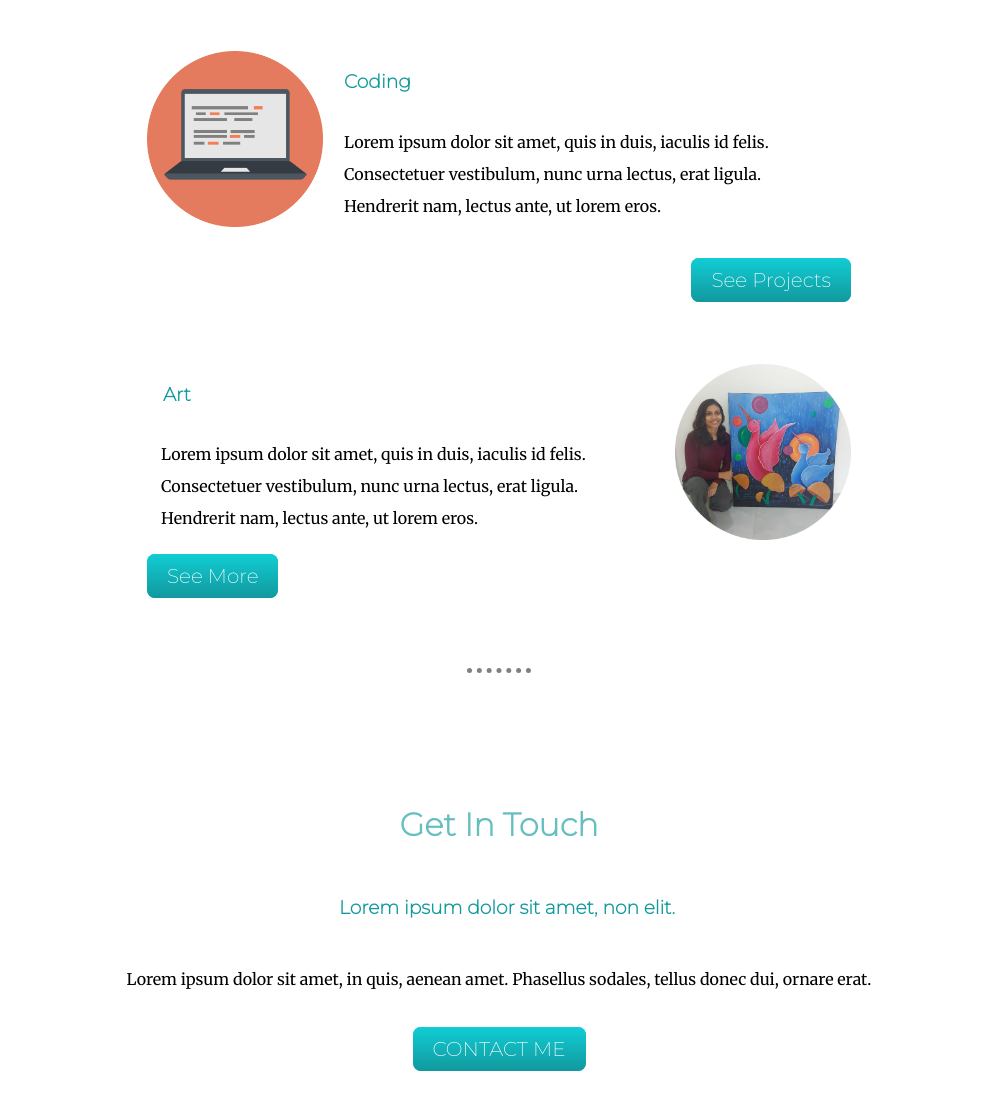
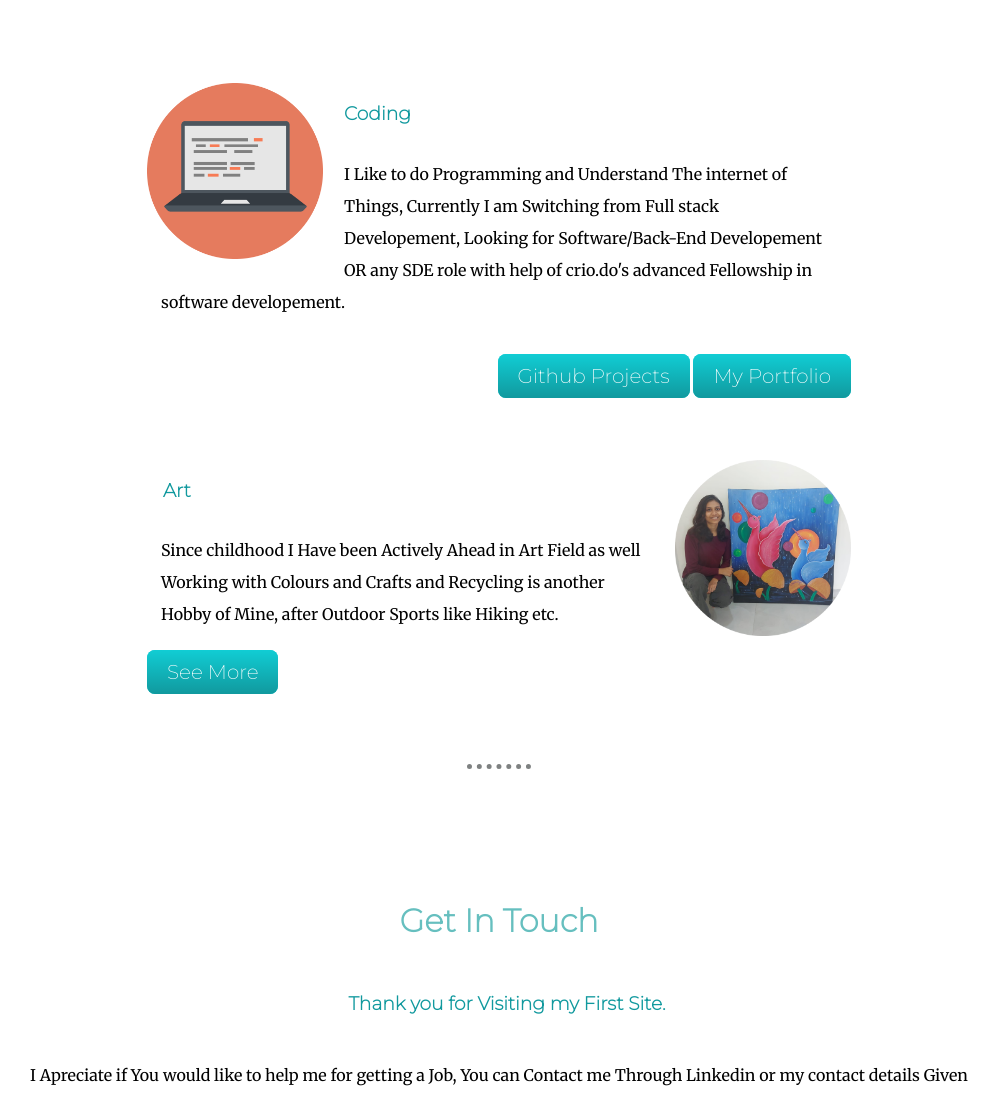
Before and after one commit to captain-marvell/captain-marvell.github.io, a plain HTML site: page index.html in a window 1280 px wide. Shown: the part 2052-3172 px from the top of the page, without its empty margins (141-1139 px from the left). Drawn offline with Linux system fonts and the light colour scheme.

Commit message:
random text updated

```diff
--- a/index.html
+++ b/index.html
@@ -26,7 +26,7 @@
       <img src="images\shubhangi.png" alt="Shubhangi profile">
       <h2>About Me</h2>
       </h2>
-      <p>Lorem ipsum dolor sit amet, vitae volutpat, dui conubia, dolor urna. Non auctor, montes nulla distinctio.</p>
+      <p>I am Eager to Start my Journey In Product based It platform, Constantly updating myself For upskilling in the IT world. Looking for Software Developement roles</p>
     </div>
     <hr>
     <div class="skills">
@@ -34,15 +34,16 @@
       <div class="skill-row">
         <img class="computer" src="images\computer-imgCircular.png" alt="computer-img">
         <h3>Coding</h3>
-        <p>Lorem ipsum dolor sit amet, quis in duis, iaculis id felis. Consectetuer vestibulum, nunc urna lectus, erat ligula. Hendrerit nam, lectus ante, ut lorem eros.</p>
+        <p>I Like to do Programming and Understand The internet of Things, Currently I am Switching from Full stack Developement, Looking for Software/Back-End Developement OR any SDE role with help of crio.do's advanced Fellowship in software developement.</p>
         <div style="margin-top:1rem;float:right;">
-          <a class="btn" href="https://github.com/captain-marvell">See Projects</a>
+          <a class="btn" href="https://github.com/captain-marvell">Github Projects</a>
+                   <a class="btn" href="https://www.crio.do/learn/portfolio/shinde-shubhangi1501/">My Portfolio</a>
         </div>
       </div>
       <div class="skill-row">
         <img class="painting" src="images\circle painting_me.png" alt="painting-img">
         <h3>Art</h3>
-        <p>Lorem ipsum dolor sit amet, quis in duis, iaculis id felis. Consectetuer vestibulum, nunc urna lectus, erat ligula. Hendrerit nam, lectus ante, ut lorem eros.</p>
+        <p>Since childhood I Have been Actively Ahead in Art Field as well Working with Colours and Crafts and Recycling is another Hobby of Mine, after Outdoor Sports like Hiking etc.</p>
         <div style="margin-top:1rem;">
           <a class="btn" href="myart2.html">See More</a>
         </div>
@@ -51,16 +52,16 @@
     <hr>
     <div class="contact-me">
       <h2>Get In Touch</h2>
-      <h3>Lorem ipsum dolor sit amet, non elit.</h3>
-      <p>Lorem ipsum dolor sit amet, in quis, aenean amet. Phasellus sodales, tellus donec dui, ornare erat.</p>
+      <h3>Thank you for Visiting my First Site.</h3>
+      <p>I Apreciate if You would like to help me for getting a Job, You can Contact me Through Linkedin or my contact details Given</p>
       <a class="btn" href="mailto:shinde.shubhangi1501@gmail.com">CONTACT ME</a>
     </div>
   </div>
 
   <div class="bottom-container">
-    <a class="footer-link" href="https://www.linkedin.com/in/shubhangi-shinde-fresher/" target="_blank">LinkedIn</a>
+    <a class="footer-link" href="https://www.linkedin.com/in/shubhangi-shinde-developer/" target="_blank">LinkedIn</a>
     <a class="footer-link" href="https://github.com/captain-marvell">Github</a>
-    <a class="footer-link" href="#">Website</a>
+    <a class="footer-link" href="https://www.crio.do/learn/portfolio/shinde-shubhangi1501/">Website</a>
     <p>© 2022 Shubhangi Shinde.</p>
   </div>
 
```
